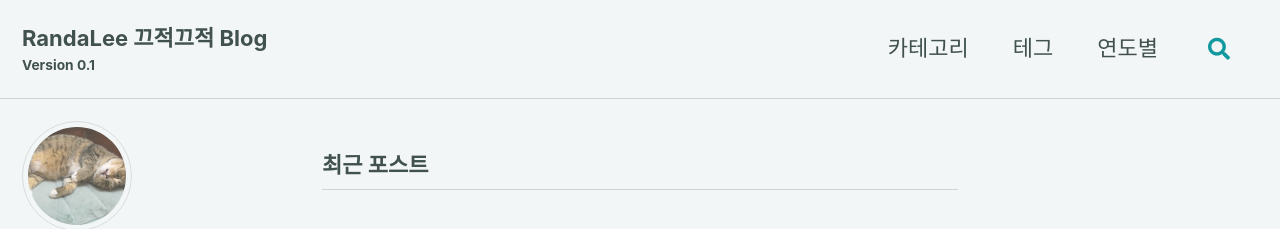
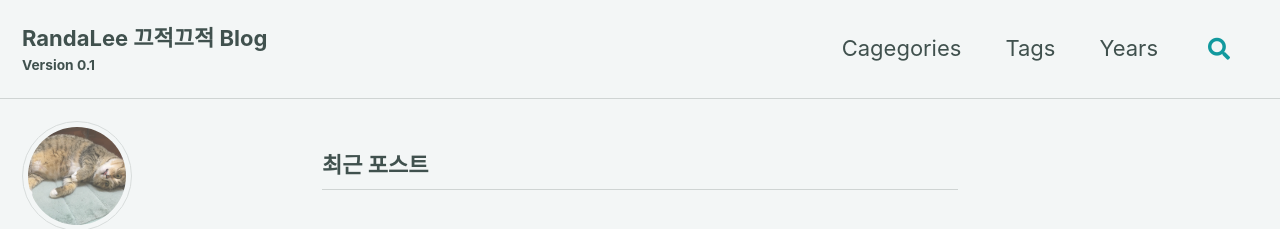
Before and after one commit to randalee/randalee.github.io, a Jekyll site: the page built from index.html, in a window 1280 px wide. Shown: the top 229 px of the page. Built offline with Jekyll 4.4.1, drawn with Linux system fonts in a browser that asks for light colours; cached includes are drawn as plain includes; the list of posts is cut into pages by our own code.

Commit message:
네비게이션 메뉴 이름 수정

```diff
--- a/_data/navigation.yml
+++ b/_data/navigation.yml
@@ -1,8 +1,8 @@
 # main links
 main:
-  - title: "카테고리"
+  - title: "Cagegories"
     url: /categories/
-  - title: "테그"
+  - title: "Tags"
     url: /tags/
-  - title: "연도별"
+  - title: "Years"
     url: /posts/
```
